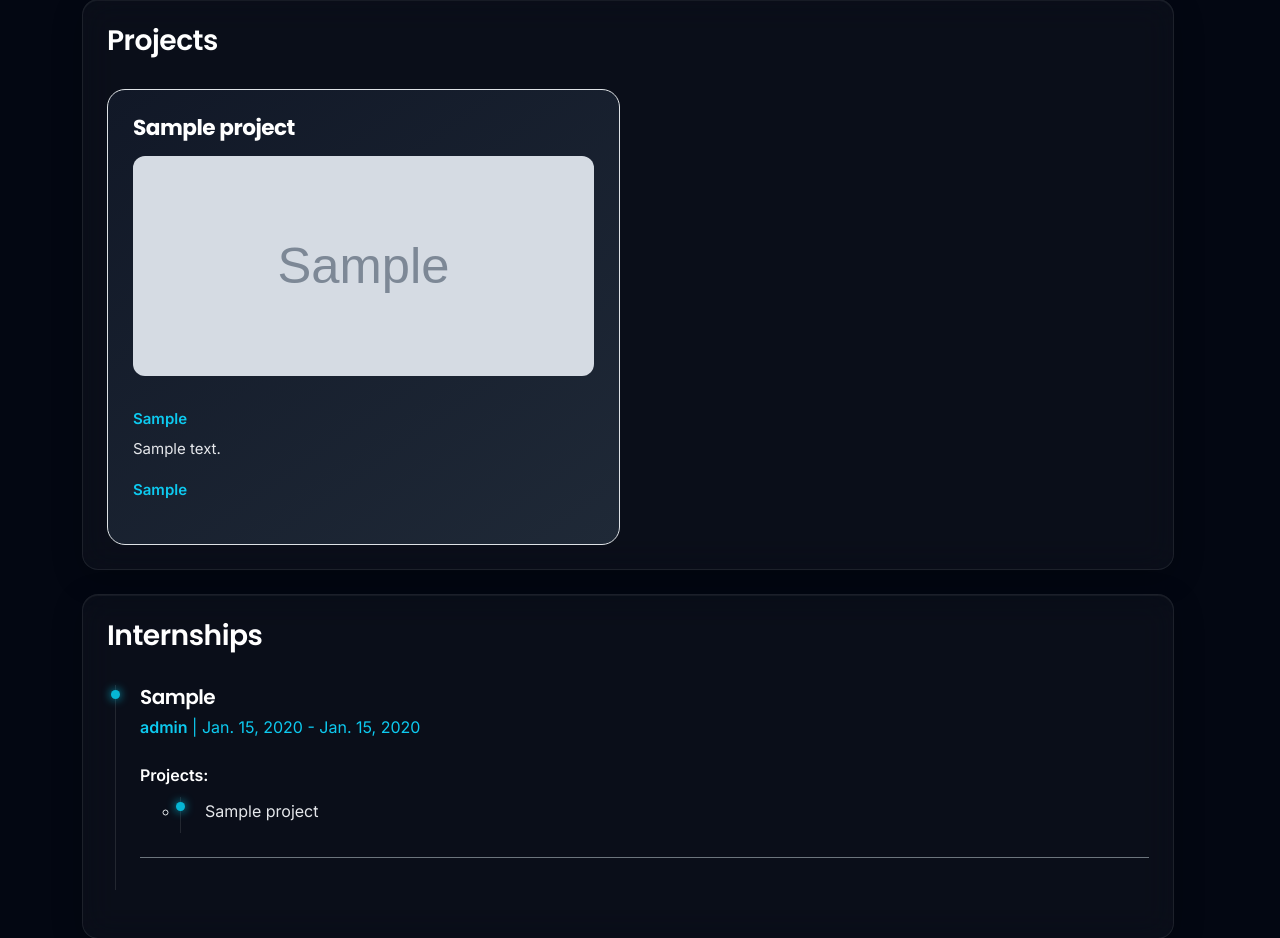
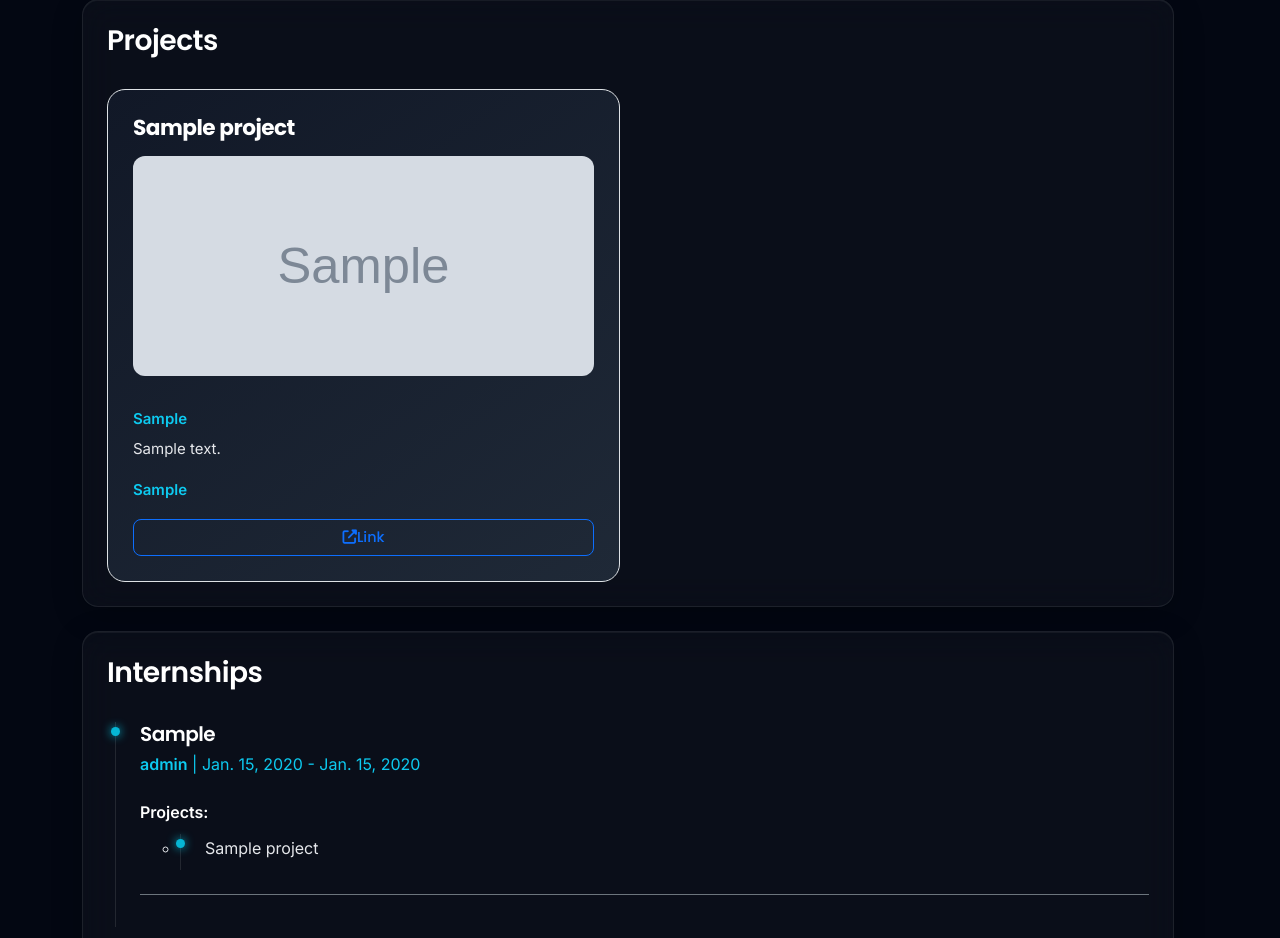
Before and after one commit to Sanju25088/sanjeev_kulkarni-portfolio, a Django app: page / in a window 1280 px wide. Shown: the part 1122-2060 px from the top of the page. Run offline with Django 5.2, Linux system fonts and the light colour scheme; tables that the repository leaves empty hold one stand-in row (values such as "Sample post"); grey boxes marked "Sample" are stand-in pictures.

Commit message:
new updates

```diff
--- a/portfolio/forms.py
+++ b/portfolio/forms.py
@@ -69,7 +69,8 @@ class KeyProjectsForm(forms.ModelForm):
             'technologies',
             'domain',
             'internship',
-            'project_image'
+            'project_image',
+            'project_link'
         ]
 
 
--- a/portfolio/models.py
+++ b/portfolio/models.py
@@ -72,6 +72,7 @@ class Key_Projects(models.Model):
     domain = models.CharField(max_length=50,null=True,blank = True)
     internship = models.ForeignKey(Internship, on_delete=models.CASCADE, related_name="projects", blank =True,null=True)
     project_image = models.ImageField(upload_to='project_image/',blank=True,null = True)
+    project_link = models.URLField(max_length=200,null =True,blank = True)
 
 class Certifications(models.Model):
     id = models.AutoField(primary_key=True)
--- a/portfolio/templates/shared_portfolio_content.html
+++ b/portfolio/templates/shared_portfolio_content.html
@@ -217,6 +217,7 @@
                             {% if project.technologies %}
                             <p class="small text-info">{{ project.technologies }}</p>
                             {% endif %}
+                            <a href="{{ project.project_link }}" target="_blank"  class="btn btn-sm btn-outline-primary"><i class="fas fa-external-link-alt"></i> Link </a>
                             {% if admin_mode and request.user.is_staff %}
                             <div class="btn-group mt-2" role="group">
                                 <a href="{% url 'edit_project' project.pk %}"
```
Also changed, not shown: portfolio/migrations/0010_key_projects_project_link.py (added).
